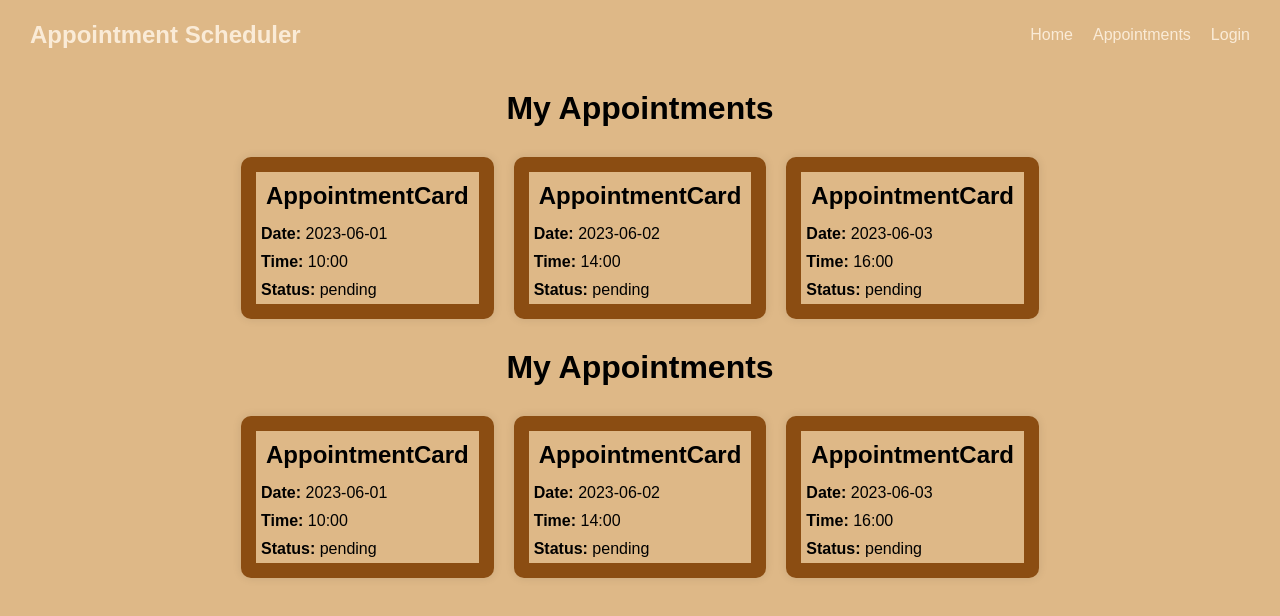
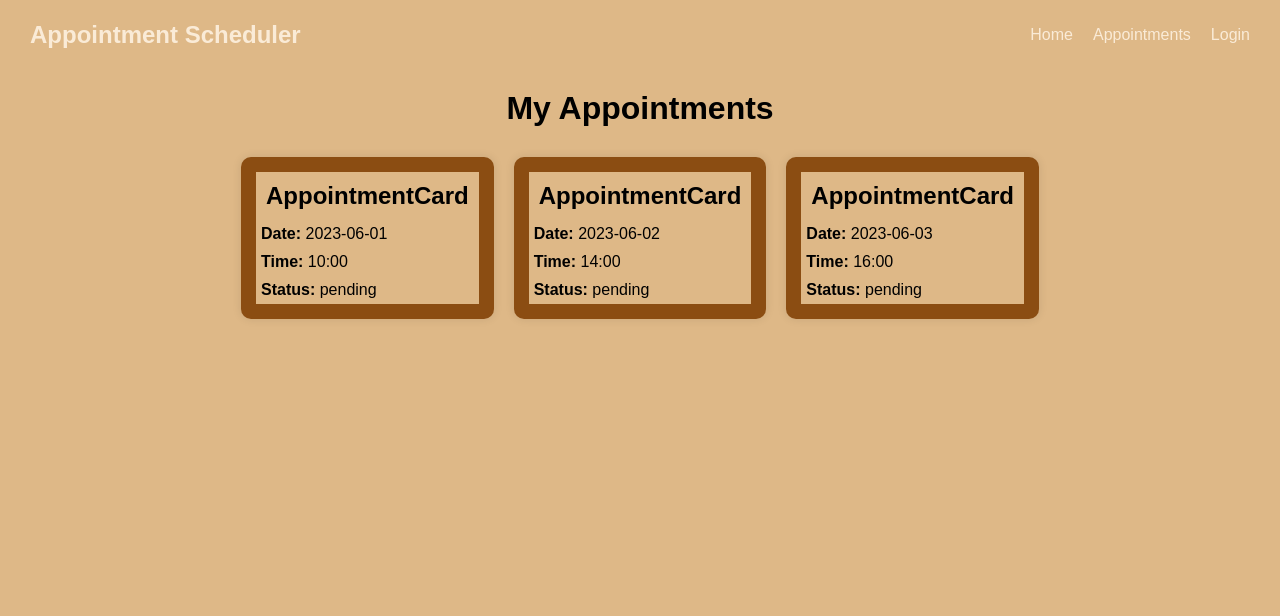
Before and after one commit to 1LuisVargas/turn-taking-app-fullstack, a React app in the folder front/: page / in a window 1280 px wide. Shown: the top 616 px of the page. Built offline with nearby package versions, Linux system fonts and the light colour scheme; the HTML template or start-up script is replaced by a standard one.

Commit message:
Moved MyAppointments back to Home.jsc

```diff
--- a/front/src/App.jsx
+++ b/front/src/App.jsx
@@ -1,5 +1,4 @@
 import Home from './views/Home'
-import MyAppointments from './components/MyAppointments'
 import NavBar from './components/NavBar'
 
 function App() {
@@ -7,7 +6,6 @@ function App() {
     <>
       <NavBar/>
       <Home/>
-      <MyAppointments/>
     </>
   )
 }
```
Also changed, not shown: front/src/views/Home.jsx (+6 -7 lines).
